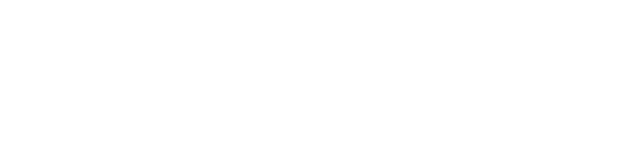
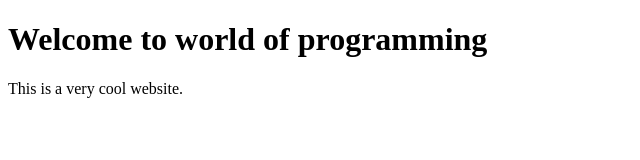
Before and after one commit to archakNath/C-Code-Reserve, a plain HTML site: page htmlFiles/index.html in a window 1280 px wide. Shown: the whole page, without its empty margins (0-640 px from the left). Drawn offline with Linux system fonts and the light colour scheme.

Commit message:
added a heading and para

```diff
--- a/htmlFiles/index.html
+++ b/htmlFiles/index.html
@@ -7,6 +7,7 @@
     <title>Document</title>
 </head>
 <body>
-
+    <h1>Welcome to world of programming</h1>
+    <p>This is a very cool website.</p>
 </body>
 </html>
```
